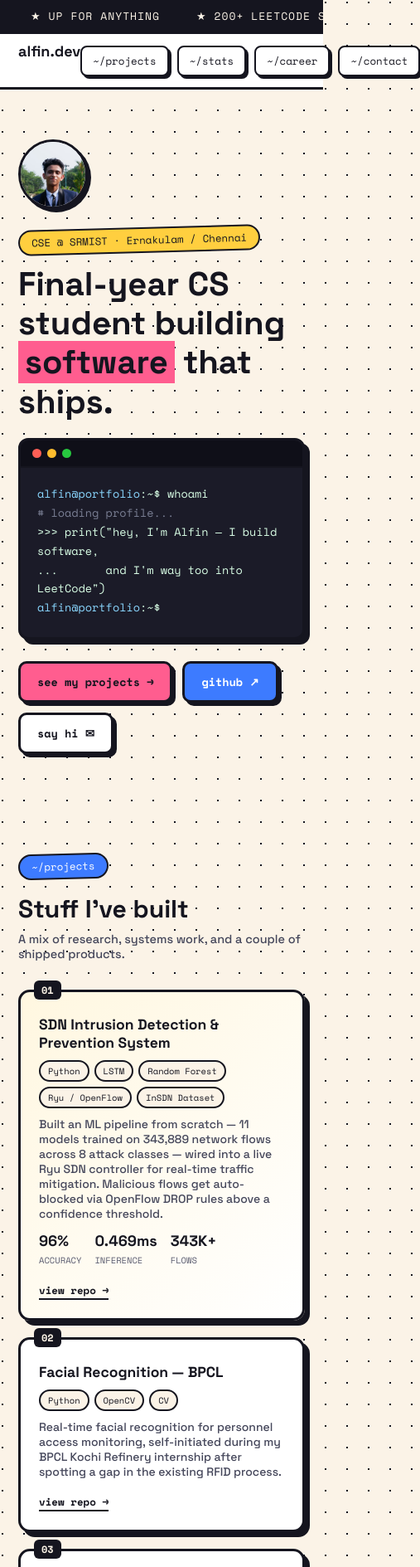
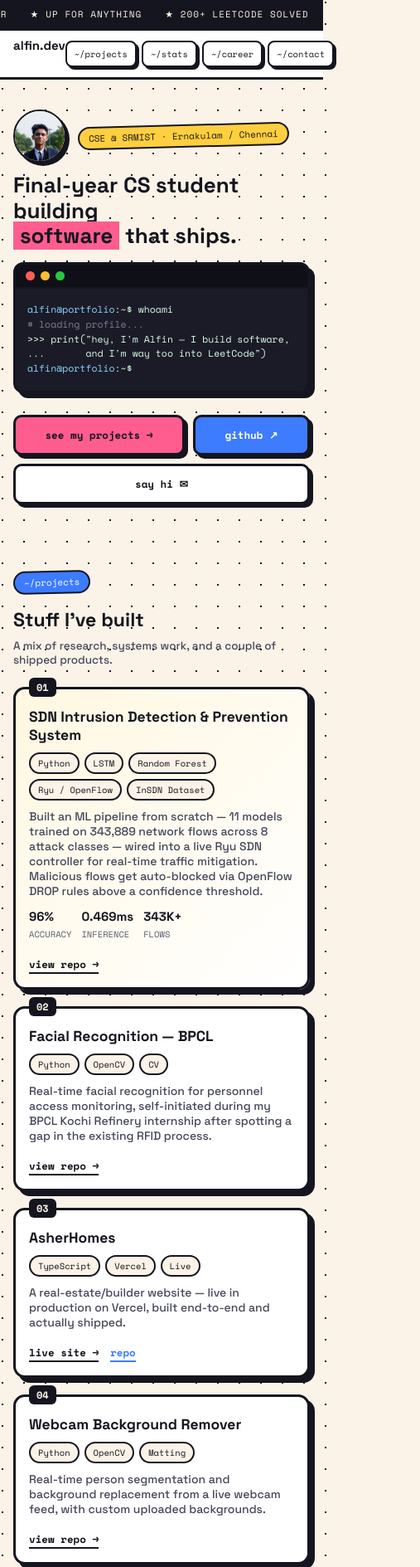
Before and after one commit to alfntny/ALFIN-TONY, a plain HTML site: page index.html in a window 390 px wide. Shown: the top 1889 px of the page at 83% size, 507 px wide, since content can reach past the window. Drawn offline with nearby package versions, Linux system fonts and the light colour scheme.

Commit message:
Add files via upload

```diff
--- a/index.html
+++ b/index.html
@@ -221,6 +221,55 @@
   .buddy-bubble:after{content:'';position:absolute; right:-7px; top:12px; width:0; height:0; border:5px solid transparent; border-left-color:var(--ink);}
 
   @media (max-width:900px){ .buddy{display:none;} }
+
+  /* mobile */
+  @media (max-width:640px){
+    .wrap{padding:0 16px;}
+    section{padding:46px 0;}
+
+    .ticker .track{font-size:11px;}
+    .ticker span{margin:0 14px;}
+
+    header.nav .wrap{height:56px;}
+    .brand{font-size:15px;}
+    nav.links{gap:6px;}
+    nav.links a{padding:6px 9px; font-size:10.5px;}
+
+    .hero{padding:36px 0 34px;}
+    .hero-top{gap:14px;}
+    .avatar{width:64px; height:64px; border-width:2.5px;}
+    .hero h1{font-size:26px; margin:12px 0 16px;}
+    .tag-pill{font-size:11px; padding:4px 11px;}
+
+    .term pre{font-size:11.5px; padding:16px 14px 18px; line-height:1.55;}
+    .term .bar{padding:8px 12px;}
+
+    .btn-row{gap:10px;}
+    .btn{flex:1 1 auto; justify-content:center; text-align:center; padding:12px 14px; font-size:12.5px;}
+
+    h2.section-title{font-size:23px;}
+    .section-sub{font-size:13.5px; margin-bottom:24px;}
+
+    .proj-card{padding:16px;}
+    .proj-card.flagship{grid-column:span 1;}
+    .metric-row{gap:12px;}
+    .metric b{font-size:15px;}
+
+    .embed-box{padding:14px;}
+    .linkout-big{font-size:22px;}
+
+    .skill-card{padding:13px 14px;}
+
+    .exp{gap:12px;}
+
+    .sticker{max-width:100%; flex:1 1 calc(50% - 8px);}
+    .sticker-row{gap:10px;}
+
+    footer{padding:40px 0 36px;}
+    footer h2{font-size:24px;}
+    footer .social{gap:10px;}
+    footer .social a{padding:9px 14px; font-size:12px;}
+  }
 </style>
 </head>
 <body>
```
